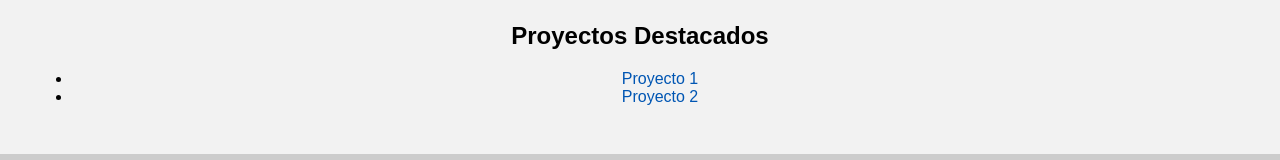
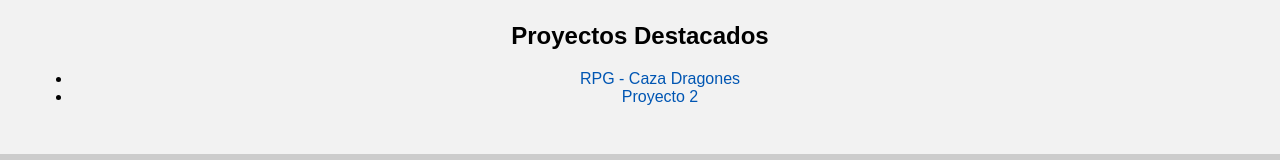
Before and after one commit to Electhorn/electhorn.github.io, a plain HTML site: page index.html in a window 1280 px wide. Shown: the part 208-368 px from the top of the page. Drawn offline with Linux system fonts and the light colour scheme.

Commit message:
Enlace al primer proyecto

```diff
--- a/index.html
+++ b/index.html
@@ -18,7 +18,7 @@
         <section id="proyectos">
             <h2>Proyectos Destacados</h2>
             <ul>
-                <li><a href="https://github.com/usuario/proyecto1" target="_blank">Proyecto 1</a></li>
+                <li><a href="https://electhorn.github.io/RPG-CD/" target="_blank">RPG - Caza Dragones</a></li>
                 <li><a href="https://github.com/usuario/proyecto2" target="_blank">Proyecto 2</a></li>
             </ul>
         </section>
```
